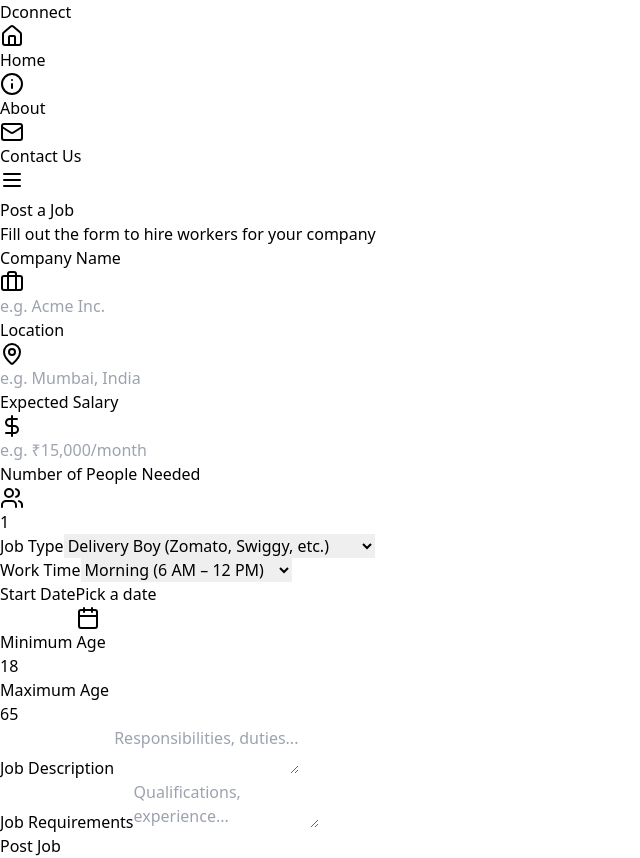
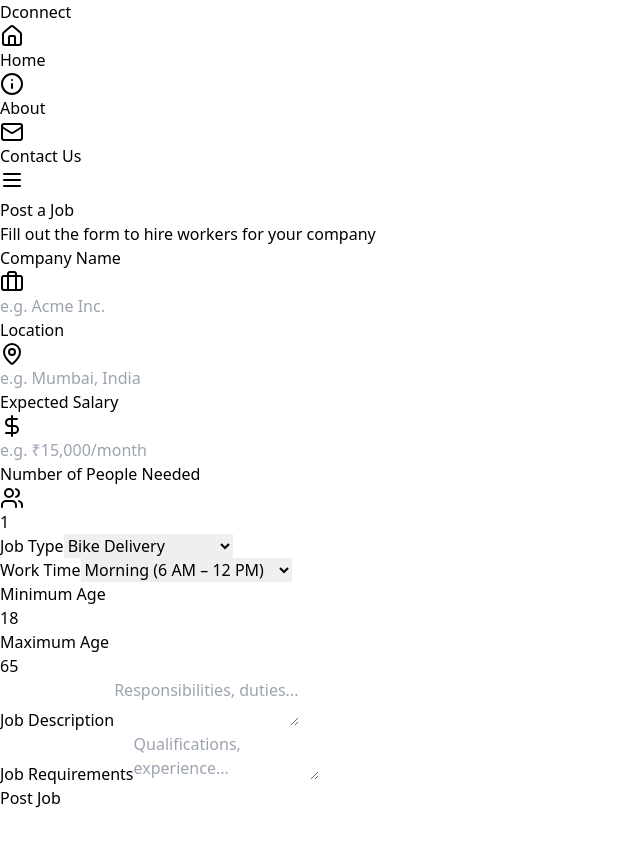
Before and after one commit to AnantHansras/Dconnect, a React (Vite) app: page /postJob in a window 1280 px wide. Shown: the whole page, without its empty margins (0-640 px from the left). After the commit the page ends 810 px from the top, so only its background shows below. Built offline with nearby package versions, Linux system fonts and the light colour scheme.

Commit message:
start date removed

```diff
--- a/src/Pages/Available.jsx
+++ b/src/Pages/Available.jsx
@@ -184,11 +184,12 @@ const formatDate = (date) => {
 
 const getJobTypeColor = (jobType) => {
   const colors = {
-    "Delivery Boy (Zomato, Swiggy, etc.)": "bg-orange-100 text-orange-800",
-    "Driver (Cab, Auto, Private)": "bg-blue-100 text-blue-800",
-    "Helper (Shop, Warehouse, etc.)": "bg-green-100 text-green-800",
-    "Sales/Marketing (In-store, promotions)": "bg-purple-100 text-purple-800",
-    "Other (please specify)": "bg-gray-100 text-gray-800",
+    "Bike Delivery": "bg-orange-100 text-orange-800",
+    "Van Driver": "bg-blue-100 text-blue-800",
+    "Auto Driver": "bg-purple-100 text-purple-800",
+    "Tempo/Truck Driver": "bg-green-100 text-green-800",
+    "Cab/Taxi Driver": "bg-purple-100 text-purple-800",
+    "Other": "bg-gray-100 text-gray-800",
   };
   return colors[jobType] || "bg-gray-100 text-gray-800";
 };
--- a/src/Pages/PostJob.jsx
+++ b/src/Pages/PostJob.jsx
@@ -8,7 +8,6 @@ import { zodResolver } from "@hookform/resolvers/zod";
 import { format } from "date-fns";
 import { postJob } from "../services/jobAPI";
 import {
-  CalendarIcon,
   MapPinIcon,
   BriefcaseIcon,
   UsersIcon,
@@ -20,11 +19,12 @@ const formSchema = z
     companyName: z.string().min(2, { message: "Company name must be at least 2 characters." }),
     location: z.string().min(2, { message: "Location is required." }),
     jobType: z.enum([
-      "Delivery Boy (Zomato, Swiggy, etc.)",
-      "Driver (Cab, Auto, Private)",
-      "Helper (Shop, Warehouse, etc.)",
-      "Sales/Marketing (In-store, promotions)",
-      "Other (please specify)",
+      "Bike Delivery",
+        "Van Driver",
+        "Auto Driver",
+        "Cab/Taxi Driver",
+        "Tempo/Truck Driver",
+        "Other",
     ]),
     numberOfPeople: z.coerce.number().int().positive({ message: "Please enter a positive number." }),
     expectedSalary: z.string().min(1, { message: "Expected salary is required." }),
@@ -35,7 +35,6 @@ const formSchema = z
       "Night (10 PM – 6 AM)",
       "Flexible/Any time",
     ]),
-    startDate: z.date({ required_error: "Please select a start date." }),
     minAge: z.coerce.number().int().min(16, { message: "Minimum age must be at least 16." }),
     maxAge: z.coerce.number().int().min(16, { message: "Maximum age must be at least 16." }),
     description: z.string().min(10, { message: "Job description must be at least 10 characters." }),
@@ -48,7 +47,6 @@ const formSchema = z
 
 export default function PostJob() {
   const [isSubmitting, setIsSubmitting] = useState(false);
-  const [datePickerVisible, setDatePickerVisible] = useState(false);
 
   const {
     register,
@@ -62,7 +60,7 @@ export default function PostJob() {
     defaultValues: {
       companyName: "",
       location: "",
-      jobType: "Delivery Boy (Zomato, Swiggy, etc.)",
+      jobType: "Bike Delivery",
       numberOfPeople: 1,
       expectedSalary: "",
       work_time: "Morning (6 AM – 12 PM)",
@@ -117,11 +115,12 @@ export default function PostJob() {
     {/* Salary & Work Time */}
     <div className="grid grid-cols-1 sm:grid-cols-2 gap-6">
       <SelectField label="Job Type" options={[
-        "Delivery Boy (Zomato, Swiggy, etc.)",
-        "Driver (Cab, Auto, Private)",
-        "Helper (Shop, Warehouse, etc.)",
-        "Sales/Marketing (In-store, promotions)",
-        "Other (please specify)",
+        "Bike Delivery",
+        "Van Driver",
+        "Auto Driver",
+        "Cab/Taxi Driver",
+        "Tempo/Truck Driver",
+        "Other",
       ]} {...register("jobType")} error={errors.jobType?.message} />
       <SelectField label="Work Time" options={[
         "Morning (6 AM – 12 PM)",
@@ -130,27 +129,6 @@ export default function PostJob() {
         "Night (10 PM – 6 AM)",
         "Flexible/Any time",
       ]} {...register("work_time")} error={errors.work_time?.message} />
-    </div>
-
-    {/* Start Date */}
-    <div>
-      <label className="block text-sm font-medium text-gray-700 mb-2">Start Date</label>
-      <button
-        type="button"
-        onClick={() => setDatePickerVisible(!datePickerVisible)}
-        className="w-full flex justify-between items-center px-4 py-2 border rounded-md bg-white text-gray-600 hover:bg-gray-100 transition"
-      >
-        {startDate ? format(startDate, "PPP") : "Pick a date"}
-        <CalendarIcon className="h-5 w-5 text-indigo-500" />
-      </button>
-      {datePickerVisible && (
-        <input
-          type="date"
-          onChange={(e) => setValue("startDate", new Date(e.target.value))}
-          className="mt-3 w-full border rounded-md px-3 py-2"
-        />
-      )}
-      {errors.startDate && <p className="text-red-500 text-sm mt-2">{errors.startDate.message}</p>}
     </div>
 
     {/* Age Range */}
```
Also changed, not shown: 1 other file (tests, documents, lock files or other folders).
